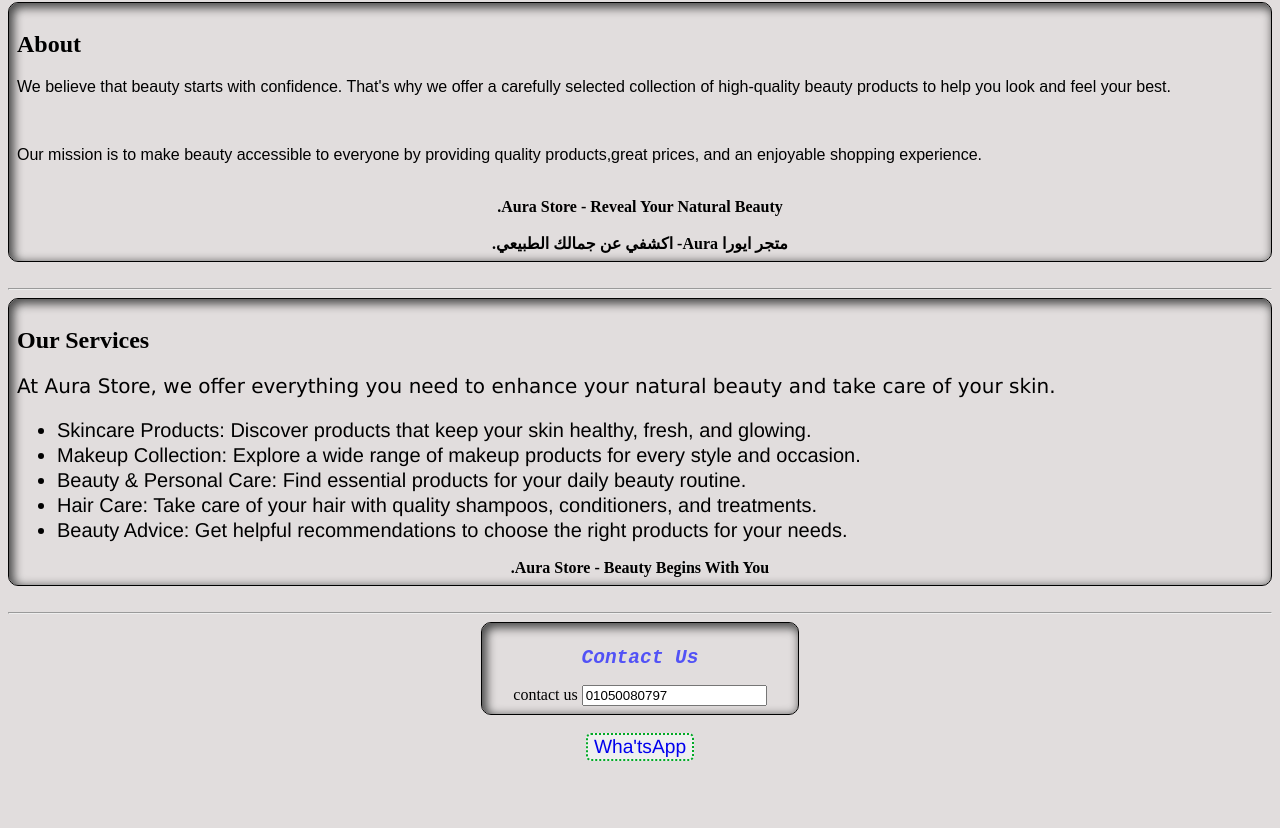
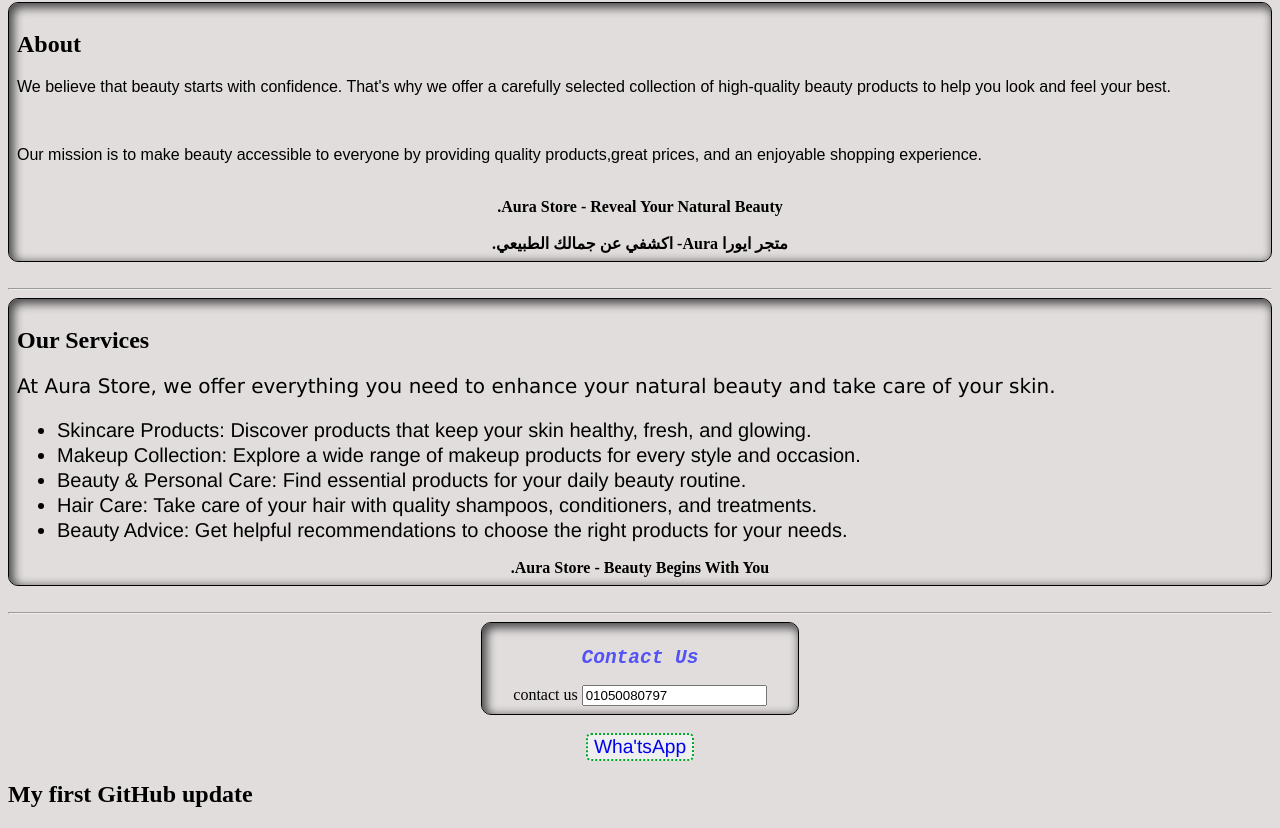
Before and after one commit to omar-505/Aura-store, a plain HTML site: page index.html in a window 1280 px wide. Shown: the part 288-1116 px from the top of the page. Before the commit the page ends 1057 px from the top, so only its background shows below. Drawn offline with Linux system fonts and the light colour scheme.

Commit message:
Update index.html

```diff
--- a/index.html
+++ b/index.html
@@ -69,5 +69,6 @@
         <button id="whats"><a href="https://wa.me/2001050080797" target="_blank">Wha'tsApp</a></button>
     </div>
 
+    <h2>My first GitHub update</h2>
 </body>
 </html>
```
